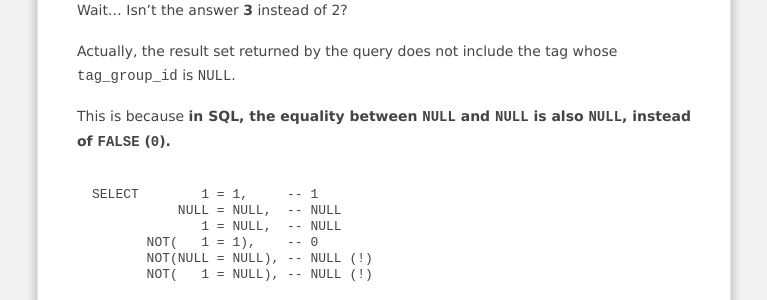
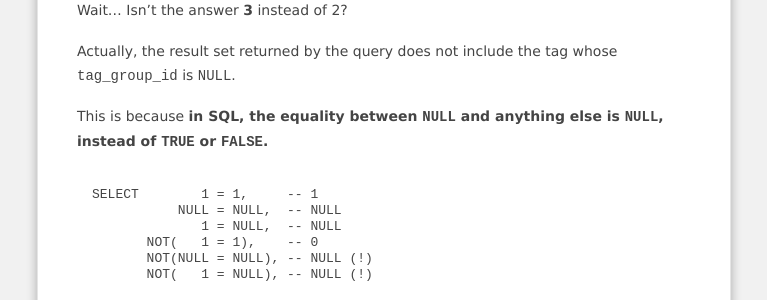
Before and after one commit to Domon/domon.github.com, a Jekyll site: the page built from _posts/2018-01-30-null-safe-comparison-in-sql.md, in a window 1280 px wide. Shown: the part 1109-1409 px from the top of the page, without its empty margins (256-1023 px from the left). Built offline with Jekyll 4.4.1, drawn with Linux system fonts in a browser that asks for light colours; nearby versions of some CDN libraries; comment, search, counter and statistics services are not loaded.

Commit message:
Fix incorrect statement

```diff
--- a/_posts/2018-01-30-null-safe-comparison-in-sql.md
+++ b/_posts/2018-01-30-null-safe-comparison-in-sql.md
@@ -45,7 +45,7 @@ Wait... Isn't the answer **3** instead of 2?
 
 Actually, the result set returned by the query does not include the tag whose `tag_group_id` is `NULL`.
 
-This is because **in SQL, the equality between `NULL` and `NULL` is also `NULL`, instead of `FALSE` (`0`).**
+This is because **in SQL, the equality between `NULL` and anything else is `NULL`, instead of `TRUE` or `FALSE`.**
 
     SELECT        1 = 1,     -- 1
                NULL = NULL,  -- NULL
```
